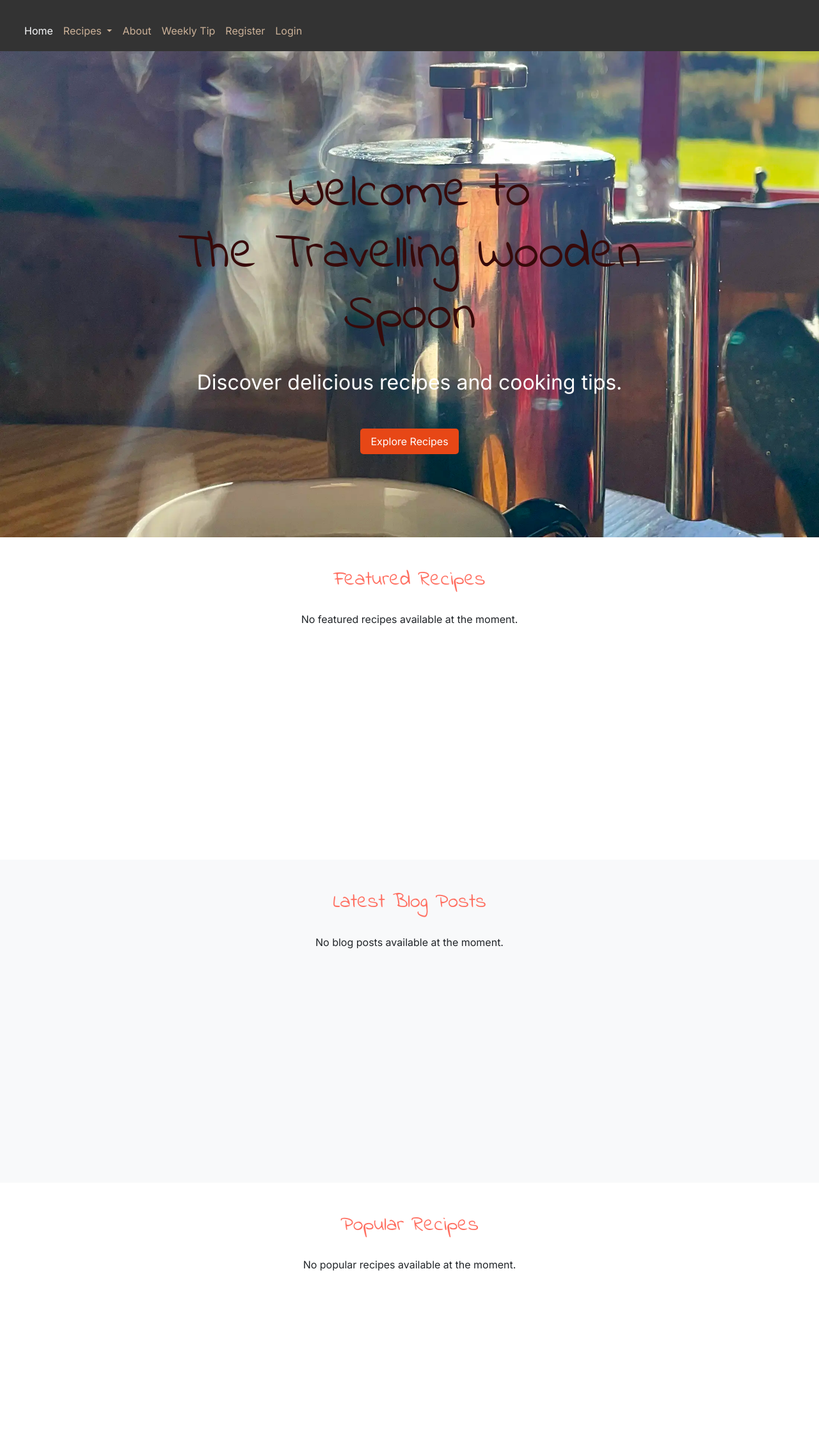
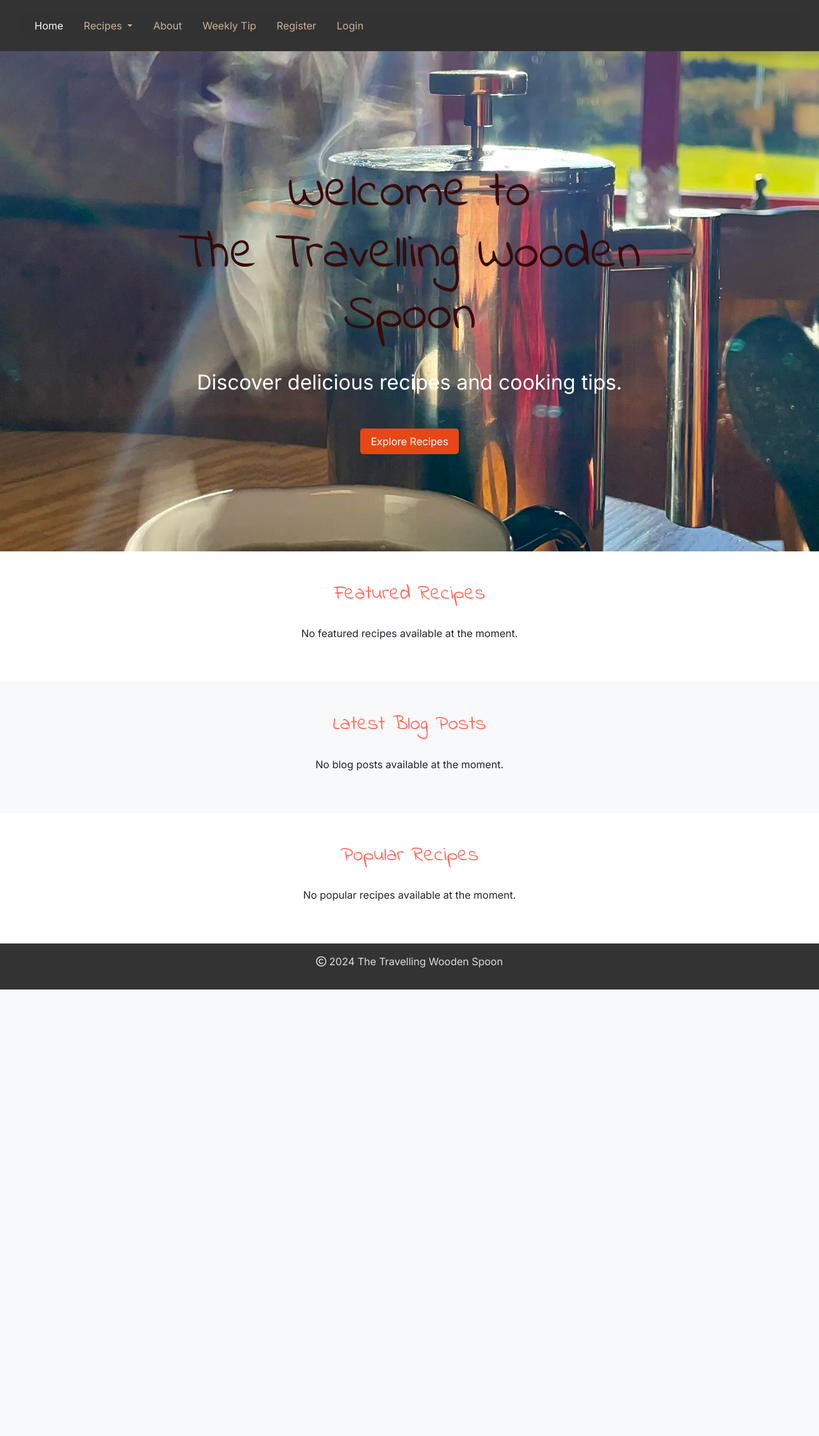
Before and after one commit to merzann/the-travelling-wooden-spoon, a Django app: page / in a window 1280 px wide. Shown: the top 2245 px of the page at 64% size. After the commit the page ends 1547 px from the top, so only its background shows below. Run offline with Django 4.2, Linux system fonts and the light colour scheme; data that the repository does not hold is empty; some libraries are stand-ins or nearby versions.

Commit message:
style: change background-color of drop-down navbar for better readability og the menu-items, update nav-links to fix nav-link not stying active for subpages, update heading of subpages from <h2> to <h1> for better ratio of page elements, change container to container-fluid for all subpages to space out content

```diff
--- a/about/templates/about/about.html
+++ b/about/templates/about/about.html
@@ -2,16 +2,16 @@
 {% load static %}
 
 {% block content %}
-<div class="container py-5">
+<div class="container-fluid py-5">
     <div class="row justify-content-center">
-        <div class="col-md-8 text-center">
+        <div class="col-xl-12 col-md-12 text-center">
             <div class="card shadow-sm">
                 <div class="card-body">
                     <img src="{{ profile_picture.url }}"
                          alt="Profile Picture"
                          class="img-fluid rounded-circle mb-3"
                          style="width: 150px; height: 150px; object-fit: cover;">
-                    <h2 class="text-primary">About Me</h2>
+                    <h1 class="heading">About Me</h1>
                     <p class="text-muted">{{ bio |safe }}</p>
                 </div>
             </div>
--- a/blog/templates/blog/category.html
+++ b/blog/templates/blog/category.html
@@ -2,13 +2,13 @@
 {% load static %}
 
 {% block content %}
-<main class="container py-4 category-page">
-    <h2 class="text-center mb-4">Recipes Wonderland - {{ category.name }}</h2>
+<main class="container-fluid py-4 category-page">
+    <h1 class="text-center heading">Recipes Wonderland - {{ category.name }}</h1>
 
     <!-- Recipes Grid -->
     <div class="row g-4 justify-content-center">
         {% for recipe in recipes %}
-            <div class="col-12 col-l-6">
+            <div class="col-12 col-xl-6">
                 <div class="card shadow-sm h-100">
                     <img src="{{ recipe.image.url }}" class="card-img-top" alt="{{ recipe.title }}">
                     <div class="card-body d-flex flex-column">
--- a/blog/templates/blog/index.html
+++ b/blog/templates/blog/index.html
@@ -41,7 +41,7 @@
 
     <!-- Featured Recipes Section -->
     <section class="py-5">
-        <div class="container">
+        <div class="container-fluid">
             <h2 class="section-title text-center">Featured Recipes</h2>
             <div class="row g-4">
                 {% for feature in featured_recipes %}
@@ -64,7 +64,7 @@
 
     <!-- Latest Blog Posts Section -->
     <section class="py-5 bg-light">
-        <div class="container">
+        <div class="container-fluid">
             <h2 class="section-title text-center">Latest Blog Posts</h2>
             <div class="row g-4">
                 {% for post in latest_blog_posts %}
@@ -86,11 +86,11 @@
 
     <!-- Popular Recipes Section -->
     <section class="py-5">
-        <div class="container">
+        <div class="container-fluid">
             <h2 class="section-title text-center">Popular Recipes</h2>
             <div class="row g-4">
                 {% for recipe in popular_recipes %}
-                <div class="col-12 col-md-6 col-xl-4">
+                <div class="col-l-6 col-xl-4">
                     <div class="card h-100">
                         <img src="{{ recipe.image.url }}" class="card-img-top" alt="{{ recipe.title }}">
                         <div class="card-body">
--- a/blog/templates/blog/recipe_detail.html
+++ b/blog/templates/blog/recipe_detail.html
@@ -3,7 +3,7 @@
 {% load crispy_forms_tags %}
 {% block content %}
 
-<main class="container py-4 recipe-detail">
+<main class="container-fluid col-md-8 py-4 recipe-detail">
 
     <!-- Messages block -->
     {% if messages %}
--- a/static/css/style.css
+++ b/static/css/style.css
@@ -10,6 +10,10 @@ body {
 h1,
 h2, h3 {
     font-family: "Indie Flower", cursive;
+}
+
+.heading {
+    color:#333 !important;
 }
 
 header {
@@ -62,12 +66,26 @@ section {
 }
 
 /* Navbar */
-nav {
+.navbar {
+    padding-bottom: 1rem;
     display: flex;
     justify-content: space-between;
     align-items: center;
     margin: auto;
     padding: 0 0.5em;
+    position: relative;
+    z-index: 1000;
+}
+
+.navbar-collapse {
+    background-color: rgba(51, 51, 51, 0.7);
+    width: 100%;
+    padding: 0;
+    transition: all 0.3s ease-in-out;
+}
+
+.navbar-nav .nav-item {
+    margin-left: 1rem;
 }
 
 li.nav-item a {
@@ -82,16 +100,16 @@ li.nav-item a:hover{
     color: #f8f9fa !important;
 }
 
+.navbar-toggler-icon {
+    filter: invert(1);
+}
+
 button.navbar-toggler {
     border-color: #f8f9fa !important;
 }
 
-.navbar-toggler-icon {
-    filter: invert(1);
-}
-
 ul.dropdown-menu.show {
-    background-color:#333 !important;
+    background-color:rgba(51, 51, 51, 0.7) !important;
 }
 
 .login-status {
@@ -105,7 +123,7 @@ ul.dropdown-menu.show {
     background-image: url('/static/images/background.jpeg');
     background-size: cover;
     background-position: center center;
-    min-height: 90vh;
+    min-height: 95vh;
     background-color: rgba(0, 0, 0, 0.3);
     color: #370a0a;
     text-align: center;
@@ -159,12 +177,6 @@ ul.dropdown-menu.show {
     opacity: 1;
 }
 
-
-/* About page */
-.about_header {
-    color:#333 !important;
-}
-
 /* Card Spacing and Responsiveness */
  .card {
     border: none;
@@ -199,13 +211,6 @@ footer {
 /* Media Query */
 
 @media (min-width: 768px) {
-
-    /* hero section */
-    .hero {
-        background-color: rgba(0, 0, 0, 0.3);
-        height: 95vh;
-    }
-
     .hero-content {
         max-width: 70%;
         margin-top: 6.25rem;
@@ -229,8 +234,6 @@ footer {
 }
 
 @media (min-width: 1200px) {
-
-    /* Hero Section */
     .container{
         margin-bottom: 18.75rem;
     }
--- /dev/null
+++ b/static/js/script.js
@@ -0,0 +1,5 @@
+document.addEventListener("DOMContentLoaded", function() {
+    // sidenav initialization
+    let sidenav = document.querySelectorAll(".sidenav");
+    M.Sidenav.init(sidenav);
+});
--- a/templates/base.html
+++ b/templates/base.html
@@ -1,7 +1,7 @@
 {% load static %}
 
 {% url 'home' as home_url %}
-{% url 'about' as about_url %}
+{% url 'about_page' as about_page_url %}
 {% url 'contact' as contact_url %}
 {% url 'recipes_view' as recipes_url %}
 {% url 'recipe_detail' as recipe_detail_url %}
@@ -50,7 +50,7 @@
                                 href="{% url 'home' %}">Home</a>
                         </li>
                         <li class="nav-item dropdown">
-                            <a class="nav-link dropdown-toggle" href="#" id="navbarDropdown" role="button"
+                            <a class="nav-link dropdown-toggle {% if request.path == recipes_url %}active{% endif %}" aria-current="page" href="#" id="navbarDropdown" role="button"
                                 data-bs-toggle="dropdown" aria-expanded="false">
                                 Recipes
                             </a>
@@ -62,11 +62,11 @@
                             </ul>
                         </li>
                         <li class="nav-item">
-                            <a class="nav-link {% if request.path == about_url %}active{% endif %}" aria-current="page"
+                            <a class="nav-link {% if request.path == about_page_url %}active{% endif %}" aria-current="page"
                                 href="{% url 'about_page' %}">About</a>
                         </li>
                         <li class="nav-item">
-                            <a class="nav-link {% if request.path == contact_url %}active{% endif %}"
+                            <a class="nav-link {% if request.path == weekly_tip_url %}active{% endif %}"
                                 aria-current="page" href="{% url 'weekly_tip' %}">Weekly Tip</a>
                         </li>
                         {% if user.is_authenticated %}
```
Also changed, not shown: weekly_tip/templates/weekly_tip/weekly_tip.html (+14 -15 lines).
